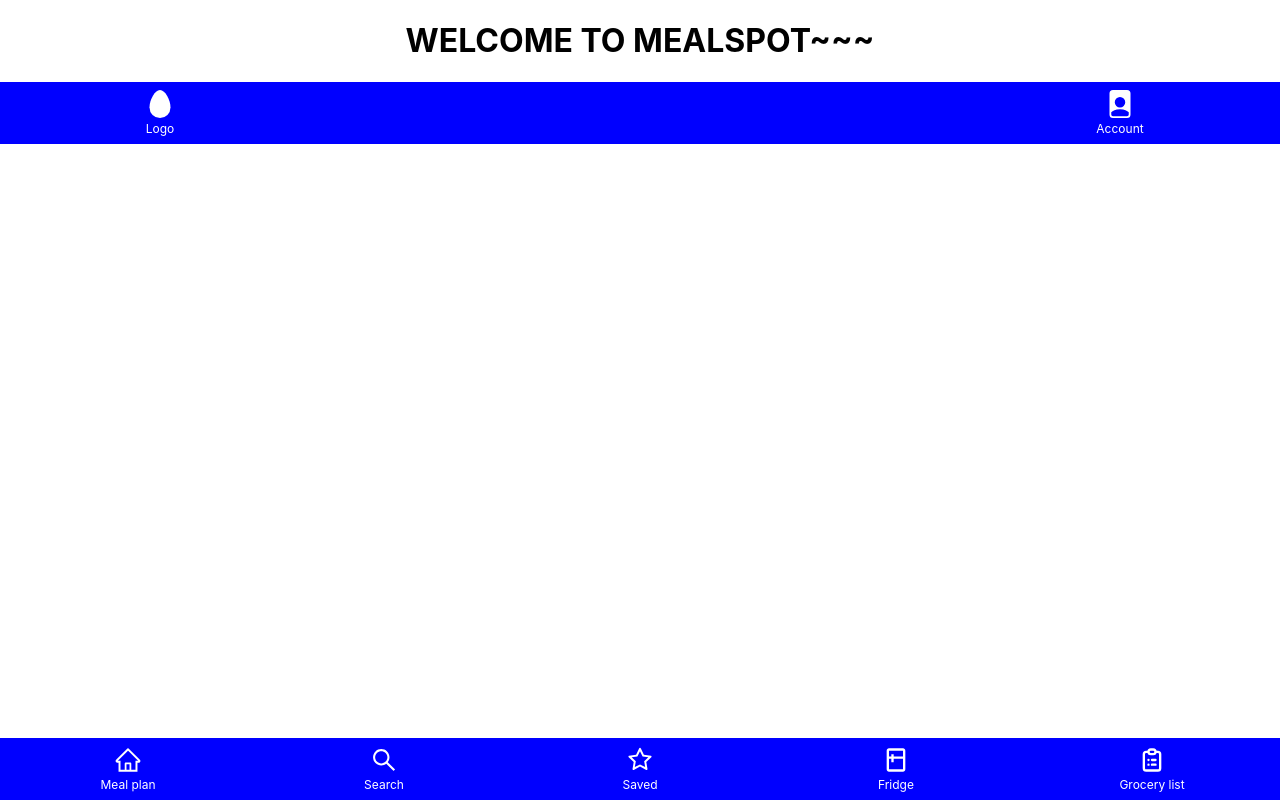
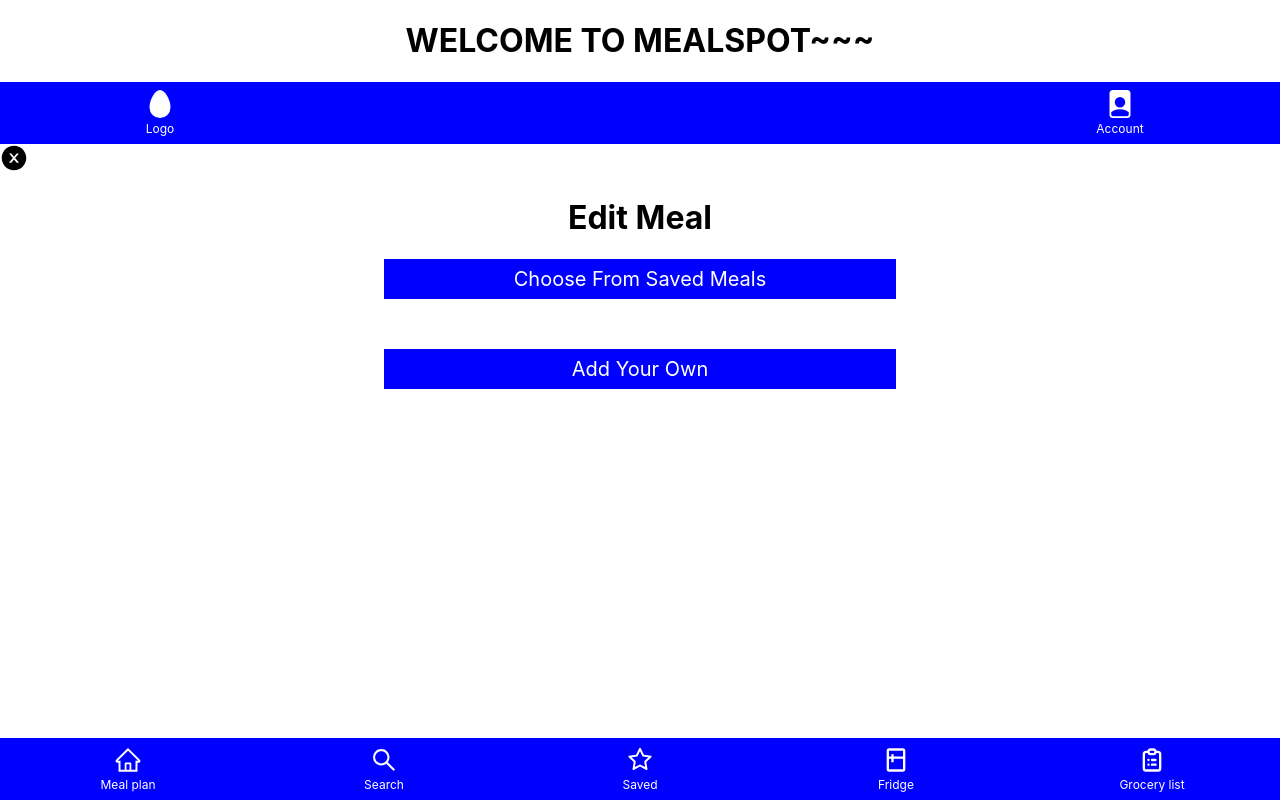
Before and after one commit to agiledev-students-spring2023/final-project-mealspot, a React (Create React App) app in the folder front-end/: page /choosepage in a window 1280 px wide. Built offline with nearby package versions, Linux system fonts and the light colour scheme.

Commit message:
Added an edit page from MealPlan to choose or add

```diff
--- a/front-end/src/components/App.js
+++ b/front-end/src/components/App.js
@@ -2,6 +2,9 @@ import './App.css';
 import { BrowserRouter as Router, Routes, Route } from 'react-router-dom';
 import Navbar from './Navbar.js';
 import MealPlan from './MealPlan.js';
+import ChoosePage from './ChoosePage.js';
+import ChooseSavedRecipes from './ChooseSavedRecipes.js';
+import AddPage from './AddPage.js'
 import RecipeSearch from './RecipeSearch.js';
 import SavedRecipes from './SavedRecipes.js';
 import Fridge from './Fridge.js';
@@ -18,6 +21,9 @@ function App() {
         <Navbar />
         <Routes>
           <Route path='/' exact element={<MealPlan />} />
+          <Route path='/choosepage' element={<ChoosePage />} />
+          <Route path='/choosesavedrecipes' element={<ChooseSavedRecipes />} />
+          <Route path='/addpage' element={<AddPage />} />
           <Route path='/recipesearch' element={<RecipeSearch />} />
           <Route path='/savedrecipes' element={<SavedRecipes />} />
           <Route path='/fridge' element={<Fridge />} />
--- /dev/null
+++ b/front-end/src/components/ChoosePage.css
@@ -0,0 +1,39 @@
+.choose-saved-recipes-button {
+    position: relative;
+    flex-direction: row;
+    background-color: blue;
+    left: 30%;
+    width: 40%;
+    padding-top: 8px;
+    padding-bottom: 8px;
+}
+
+.add-page-button {
+    position: relative;
+    flex-direction: row;
+    background-color: blue;
+    left: 30%;
+    width: 40%;
+    top: 50px;
+    padding-top: 8px;
+    padding-bottom: 8px;
+}
+
+.link-choose-page {
+    position: relative;
+    list-style: none;
+    text-decoration: none;
+    color: white;
+    font-size: 20px;
+    width: 25%;
+}
+
+.link-back {
+    position: relative;
+    list-style: none;
+    text-decoration: none;
+    color: black;
+    font-size: 20px;
+    width: 25%;
+    text-align: left;
+}
--- /dev/null
+++ b/front-end/src/components/ChoosePage.js
@@ -0,0 +1,34 @@
+import React from 'react';
+import { IconContext } from "react-icons";
+import { AiFillCloseCircle } from "react-icons/ai";
+import { Link } from 'react-router-dom';
+import './ChoosePage.css';
+
+const ChoosePage = () => {
+    return (
+        <>
+        <div>
+            <Link to="/" className="link-back">
+                <IconContext.Provider value={{ className: "navbar-icon" }}>
+                    <div><AiFillCloseCircle /></div>
+                </IconContext.Provider>
+            </Link>
+        </div>
+        <div className="middle">
+            <h1>Edit Meal</h1>
+        </div>
+        <div className="choose-saved-recipes-button">
+        <Link to="/choosesavedrecipes" className="link-choose-page">
+            Choose From Saved Meals
+        </Link>
+        </div>
+        <div className="add-page-button">
+        <Link to="/addpage" className="link-choose-page">
+            Add Your Own
+        </Link>
+        </div>
+        </>
+    );
+}
+
+export default ChoosePage;
--- a/front-end/src/components/MealPlan.css
+++ b/front-end/src/components/MealPlan.css
@@ -35,3 +35,19 @@
     opacity: 0;
     transition: 1s ease 0.3s;
 }
+
+.link-edit {
+    display: block;
+    position: relative;
+    left: 70%;
+    list-style: none;
+    text-decoration: none;
+    color: black;
+    font-size: 12px;
+    width: 25%;
+}
+
+.navbar-icon-edit {
+    font-size: 28px;
+    color: black;
+}
--- a/front-end/src/components/MealPlan.js
+++ b/front-end/src/components/MealPlan.js
@@ -2,6 +2,9 @@ import React from 'react';
 import FormControl from '@mui/material/FormControl';
 import InputLabel from '@mui/material/InputLabel';
 import { NativeSelect } from '@mui/material';
+import { IconContext } from "react-icons";
+import { AiFillEdit } from "react-icons/ai";
+import { Link } from 'react-router-dom';
 import './MealPlan.css';
 
 //later change <Progress done="70"/> change to
@@ -50,6 +53,14 @@ const MealPlan = () => {
                 <option value={0}>Sunday</option>
             </NativeSelect>
         </FormControl>
+        <div>
+        <Link to="/choosepage" className="link-edit">
+            <IconContext.Provider value={{ className: "navbar-icon-edit" }}>
+            <div><AiFillEdit /></div>
+            </IconContext.Provider>
+            Edit
+        </Link>
+        </div>
         </>
     );
 }
```
